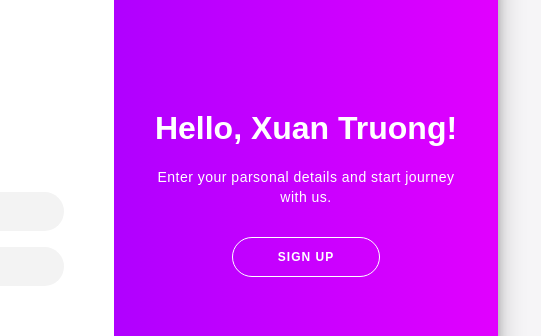
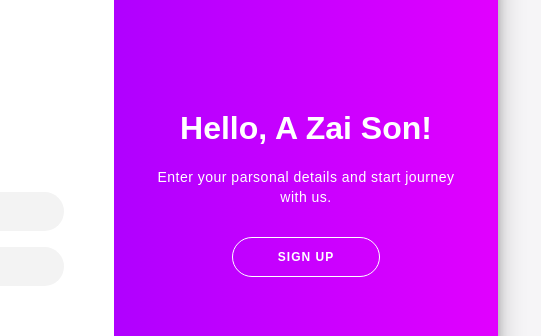
Before and after one commit to Wowwhat1/Profile, a plain HTML site: page index.html in a window 1280 px wide. Shown: the part 187-523 px from the top of the page, 526-1067 px from the left. Drawn offline with Linux system fonts and the light colour scheme.

Commit message:
fourth commit

```diff
--- a/index.html
+++ b/index.html
@@ -49,7 +49,7 @@
                 </div>
 
                 <div class="overlay-panel overlay-right">
-                    <h1>Hello, Xuan Truong!</h1>
+                    <h1>Hello, A Zai Son!</h1>
                     <p>Enter your parsonal details and start journey with us.</p>
                     <button class="devingine" id="signUp">Sign Up</button>
                 </div>
```
